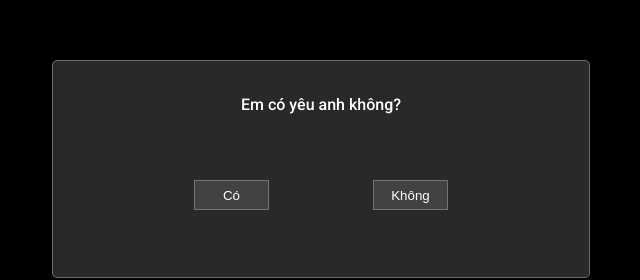
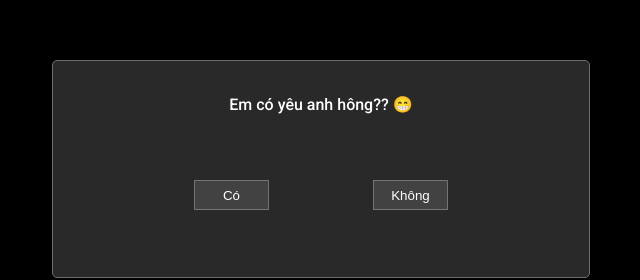
Before and after one commit to phamquiduong/DoYouLoveMe, a plain HTML site: page index.html in a window 1280 px wide. Shown: the part 231-511 px from the top of the page, 319-959 px from the left. Drawn offline with Linux system fonts and the light colour scheme.

Commit message:
Update sentence and fix UI

```diff
--- a/index.html
+++ b/index.html
@@ -11,6 +11,13 @@
             background-color: black;
             color: white;
             font-family: 'Roboto', Arial, Helvetica, sans-serif;
+            -webkit-touch-callout: none; /* iOS Safari */
+            -webkit-user-select: none; /* Safari */
+            -khtml-user-select: none; /* Konqueror HTML */
+            -moz-user-select: none; /* Old versions of Firefox */
+                -ms-user-select: none; /* Internet Explorer/Edge */
+                    user-select: none; /* Non-prefixed version, currently
+                                        supported by Chrome, Edge, Opera and Firefox */
         }
         #main{
             background-color: rgb(41, 41, 41);
@@ -46,10 +53,10 @@
         count = 0;
 
         function yes(){
-            document.getElementById("main").innerHTML = "<p>Vậy là đồng ý yêu anh rồi nhé 😍🙆‍♂️</p>";
+            document.getElementById("main").innerHTML = "<p>Yêu thôi ngại gì.. 😍🙆‍♂️</p>";
         }
         function noclick(){
-            document.getElementById("main").innerHTML = "<p>Không thì thôi vậy 😭 </p><a href=\"javascript:window.location.href=window.location.href\"> Suy nghĩ lại 🤗</a>";
+            document.getElementById("main").innerHTML = "<p>Không thì thôi 😭 </p><a href=\"javascript:window.location.href=window.location.href\"> Suy nghĩ lại 🤗</a>";
         }
         function no(){
             if (t==0){
@@ -69,13 +76,13 @@
 
             count++;
             if (count == 5) document.getElementById("text").innerHTML = "Yêu đi.. Nhấn không hơi nhiều rồi 😭"
-            if (count == 10) document.getElementById("text").innerHTML = "Thôi tắt mọe trang web đi.. Nhấn không gì lắm thế -_-"
+            if (count == 10) document.getElementById("text").innerHTML = "Thôi tắt mọe trang web đi.. Nhấn không gì lắm thế 😑"
         }
     </script>
 </head>
 <body>
     <div id="main">
-        <p id='text'>Em có yêu anh không?</p>
+        <p id='text'>Em có yêu anh hông?? 😁</p>
         <button onclick="yes()"> Có </button>
         <button onmouseover="no()" onclick="noclick()" id="ButtonNo"> Không </button>
     </div>
```
